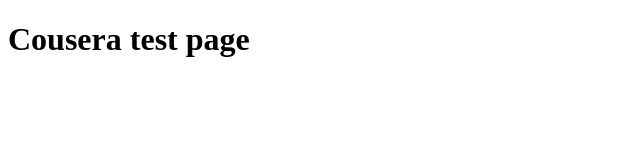
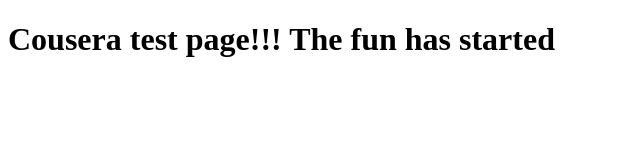
Before and after one commit to DronaCrus/Coursera-test, a plain HTML site: page site/index.html in a window 1280 px wide. Shown: the whole page, without its empty margins (0-640 px from the left). Drawn offline with Linux system fonts and the light colour scheme.

Commit message:
Small change in heading

```diff
--- a/site/index.html
+++ b/site/index.html
@@ -3,7 +3,7 @@
 <head>
 	<title>Coursera-test</title>
 </head>
-<h1>Cousera test page</h1>
+<h1>Cousera test page!!! The fun has started</h1>
 <body>
 
 </body>
```
